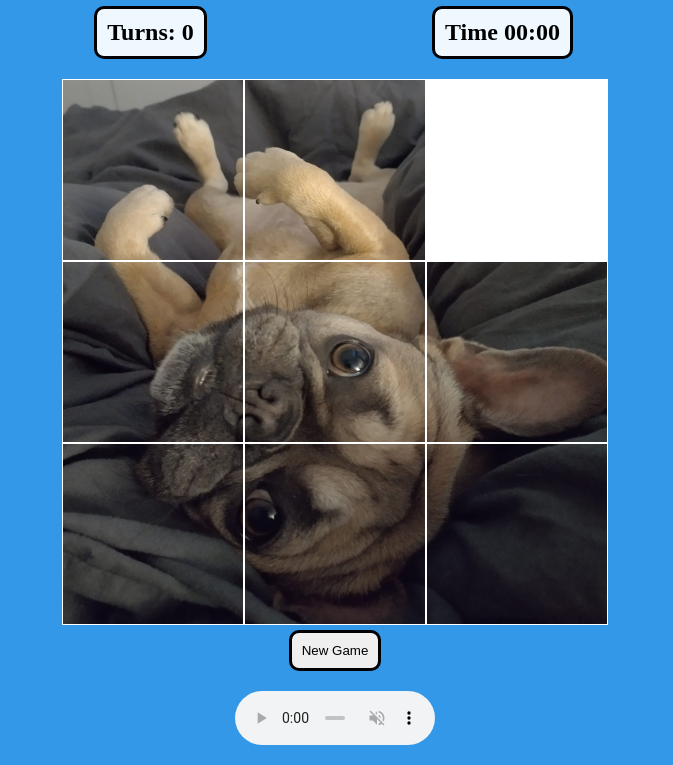
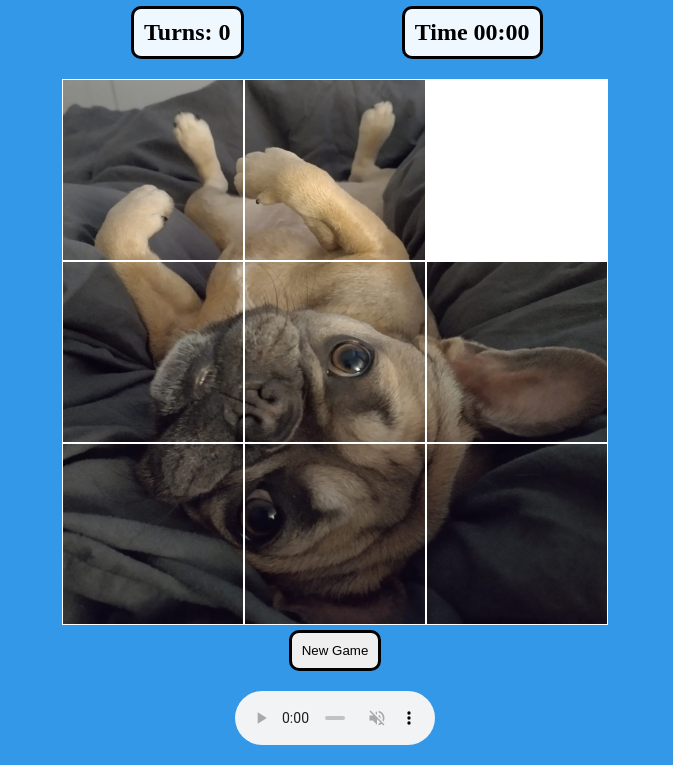
Before and after one commit to BrianMcConway/puppy-puzzle, a plain HTML site: page index.html in a window 1280 px wide. Shown: the part 124-889 px from the top of the page, without its empty margins (305-978 px from the left). Drawn offline with Linux system fonts and the light colour scheme; a web font is replaced by a local one.

Commit message:
Add background position styling.

```diff
--- a/assets/css/style.css
+++ b/assets/css/style.css
@@ -3,13 +3,15 @@
 body {
     background-color: #3498e9;
     margin: auto;
-
+    position: centre fixed;
+    height: 100vh;
 }
 
 .heading {
     text-align: center;
     font-family: 'Honk', sans-serif;
     font-size: 600%;
+    min-width: 80%;
     margin: 0;
 }
 
@@ -18,8 +20,8 @@ body {
     flex-direction: row;
     color: #000000;
     justify-content: space-around;
-    margin-right: 23%;
-    margin-left: 22%;
+    margin-right: 28%;
+    margin-left: 27.5%;
 
 }
 
```
